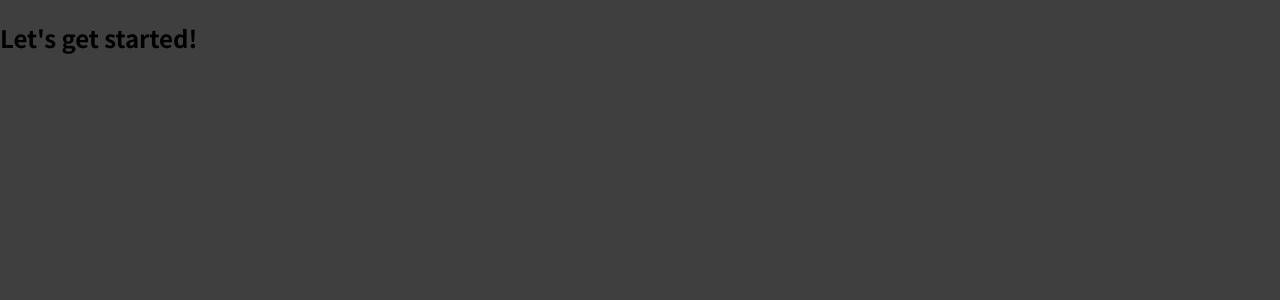
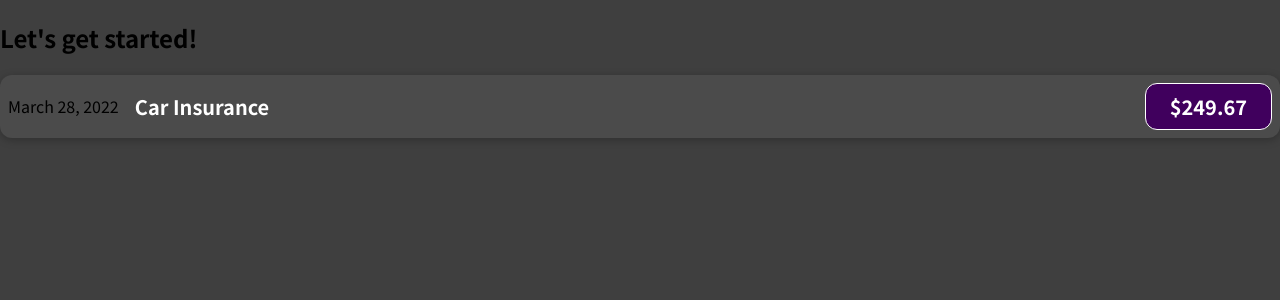
Before and after one commit to tinuola/fm_bento-grid, a JavaScript app: page / in a window 1280 px wide. Shown: the top 300 px of the page. Built offline with nearby package versions, Linux system fonts and the light colour scheme.

Commit message:
Build, style simple custom component

```diff
--- a/src/App.js
+++ b/src/App.js
@@ -1,7 +1,10 @@
+import ExpenseItem from './components/ExpenseItem';
+
 function App() {
   return (
     <div>
       <h2>Let's get started!</h2>
+      <ExpenseItem></ExpenseItem>
     </div>
   );
 }
--- /dev/null
+++ b/src/components/ExpenseItem.css
@@ -0,0 +1,56 @@
+.expense-item {
+  display: flex;
+  justify-content: space-between;
+  align-items: center;
+  box-shadow: 0 2px 8px rgba(0, 0, 0, 0.25);
+  padding: 0.5rem;
+  margin: 1rem 0;
+  border-radius: 12px;
+  background-color: #4b4b4b;
+}
+
+.expense-item__description {
+  display: flex;
+  flex-direction: column;
+  gap: 1rem;
+  align-items: flex-end;
+  flex-flow: column-reverse;
+  justify-content: flex-start;
+  flex: 1;
+}
+
+.expense-item h2 {
+  color: #3a3a3a;
+  font-size: 1rem;
+  flex: 1;
+  margin: 0 1rem;
+  color: white;
+}
+
+.expense-item__price {
+  font-size: 1rem;
+  font-weight: bold;
+  color: white;
+  background-color: #40005d;
+  border: 1px solid white;
+  padding: 0.5rem;
+  border-radius: 12px;
+}
+
+@media (min-width: 580px) {
+  .expense-item__description {
+    flex-direction: row;
+    align-items: center;
+    justify-content: flex-start;
+    flex: 1;
+  }
+
+  .expense-item__description h2 {
+    font-size: 1.25rem;
+  }
+
+  .expense-item__price {
+    font-size: 1.25rem;
+    padding: 0.5rem 1.5rem;
+  }
+}
--- /dev/null
+++ b/src/components/ExpenseItem.js
@@ -0,0 +1,15 @@
+import './ExpenseItem.css';
+
+function ExpenseItem() {
+  return (
+    <div className='expense-item'>
+      <div>March 28, 2022</div>
+      <div className='expense-item__description'>
+        <h2>Car Insurance</h2>
+        <div className='expense-item__price'>$249.67</div>
+      </div>
+    </div>
+  );
+}
+
+export default ExpenseItem;
--- a/src/index.css
+++ b/src/index.css
@@ -9,6 +9,6 @@
 }
 
 body {
+  background-color: #3f3f3f;
   margin: 0;
-  background-color: #3f3f3f;
 }
```
